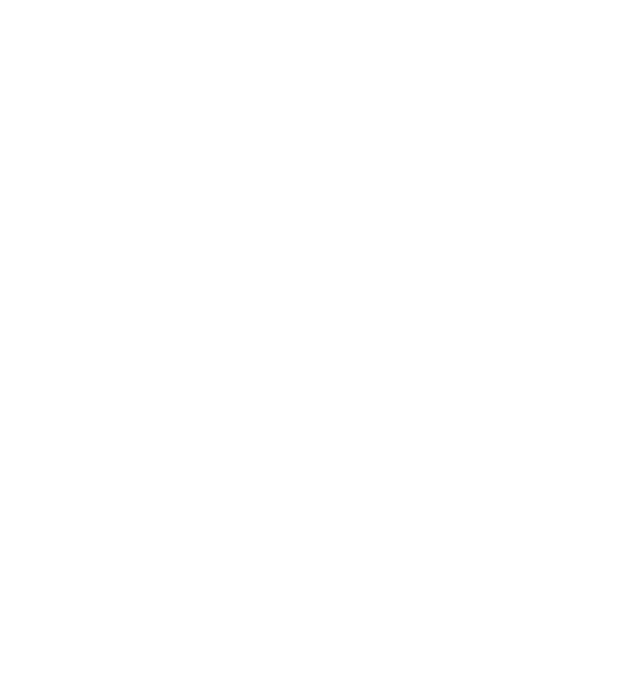
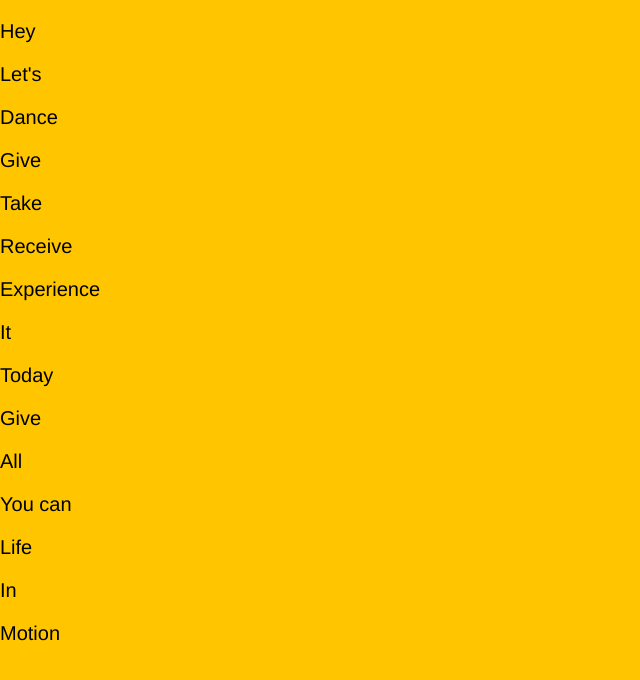
Before and after one commit to Dnakitare/JS30-Flex-Panel-Gallery, a plain HTML site: page index.html in a window 1280 px wide. Shown: the whole page, without its empty margins (0-640 px from the left). Drawn offline with Linux system fonts and the light colour scheme.

Commit message:
built out html and begin basic styling

```diff
--- a/index.html
+++ b/index.html
@@ -6,8 +6,64 @@
 				content="width=device-width, user-scalable=no, initial-scale=1.0, maximum-scale=1.0, minimum-scale=1.0">
 		<meta http-equiv="X-UA-Compatible" content="ie=edge">
 		<title>Flex Panel Image Gallery</title>
+		<link href='https://fonts.googleapis.com/css?family=Amatic+SC' rel='stylesheet' type='text/css'>
 	</head>
 	<body>
 
+		<style>
+			html {
+				box-sizing: border-box;
+				background: #ffc600;
+				font-family: 'helvetica neue';
+				font-size: 20px;
+				font-weight: 200;
+			}
+
+			body {
+				margin: 0;
+			}
+
+			*, *:before, *:after {
+				box-sizing: inherit;
+			}
+
+
+
+		</style>
+
+
+
+		<div class="panels">
+			<div class="panel panel1">
+				<p>Hey</p>
+				<p>Let's</p>
+				<p>Dance</p>
+			</div>
+			<div class="panel panel2">
+				<p>Give</p>
+				<p>Take</p>
+				<p>Receive</p>
+			</div>
+			<div class="panel panel3">
+				<p>Experience</p>
+				<p>It</p>
+				<p>Today</p>
+			</div>
+			<div class="panel panel4">
+				<p>Give</p>
+				<p>All</p>
+				<p>You can</p>
+			</div>
+			<div class="panel panel5">
+				<p>Life</p>
+				<p>In</p>
+				<p>Motion</p>
+			</div>
+		</div>
+
+		<script>
+
+		</script>
+
 	</body>
 </html>
```
